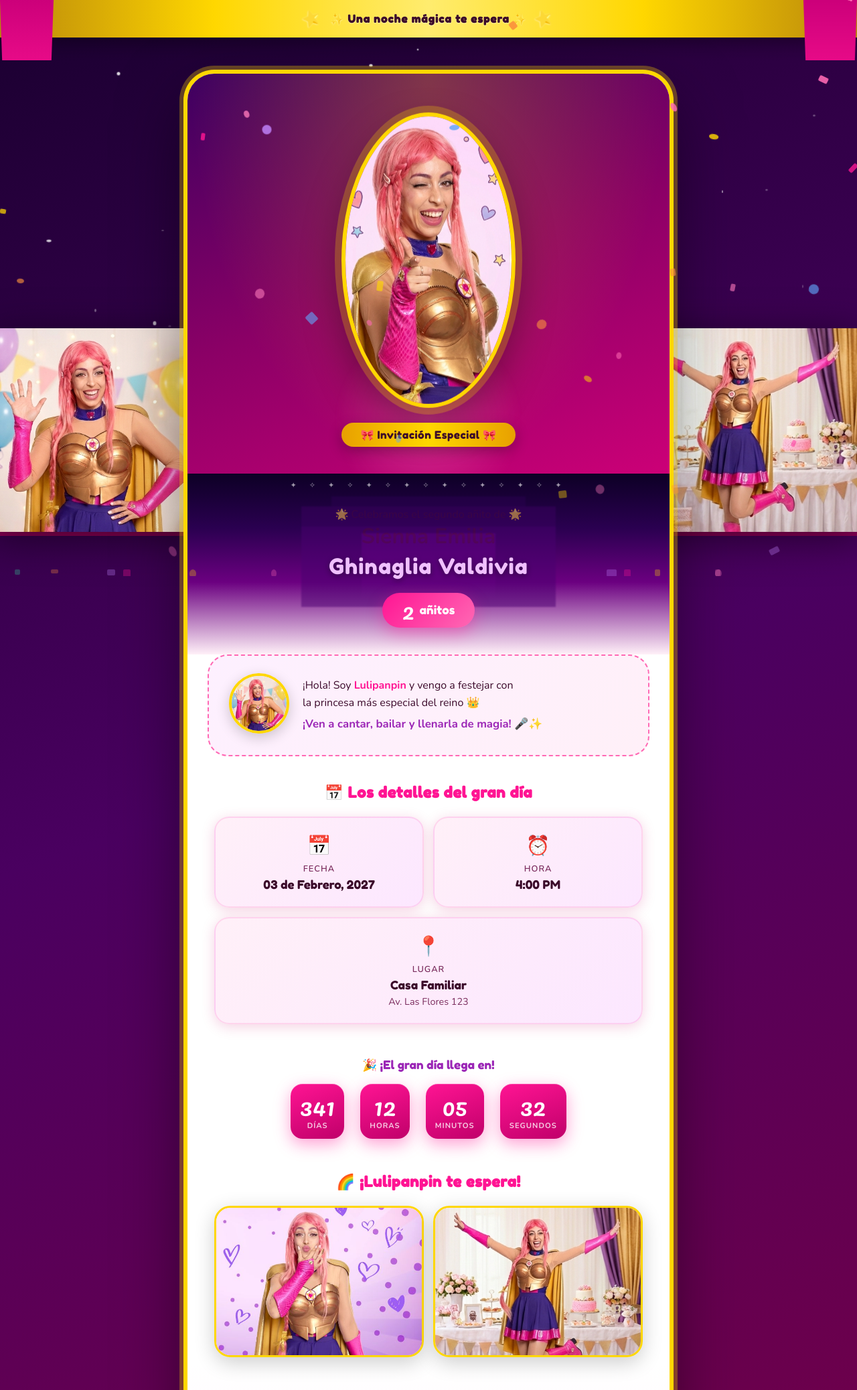
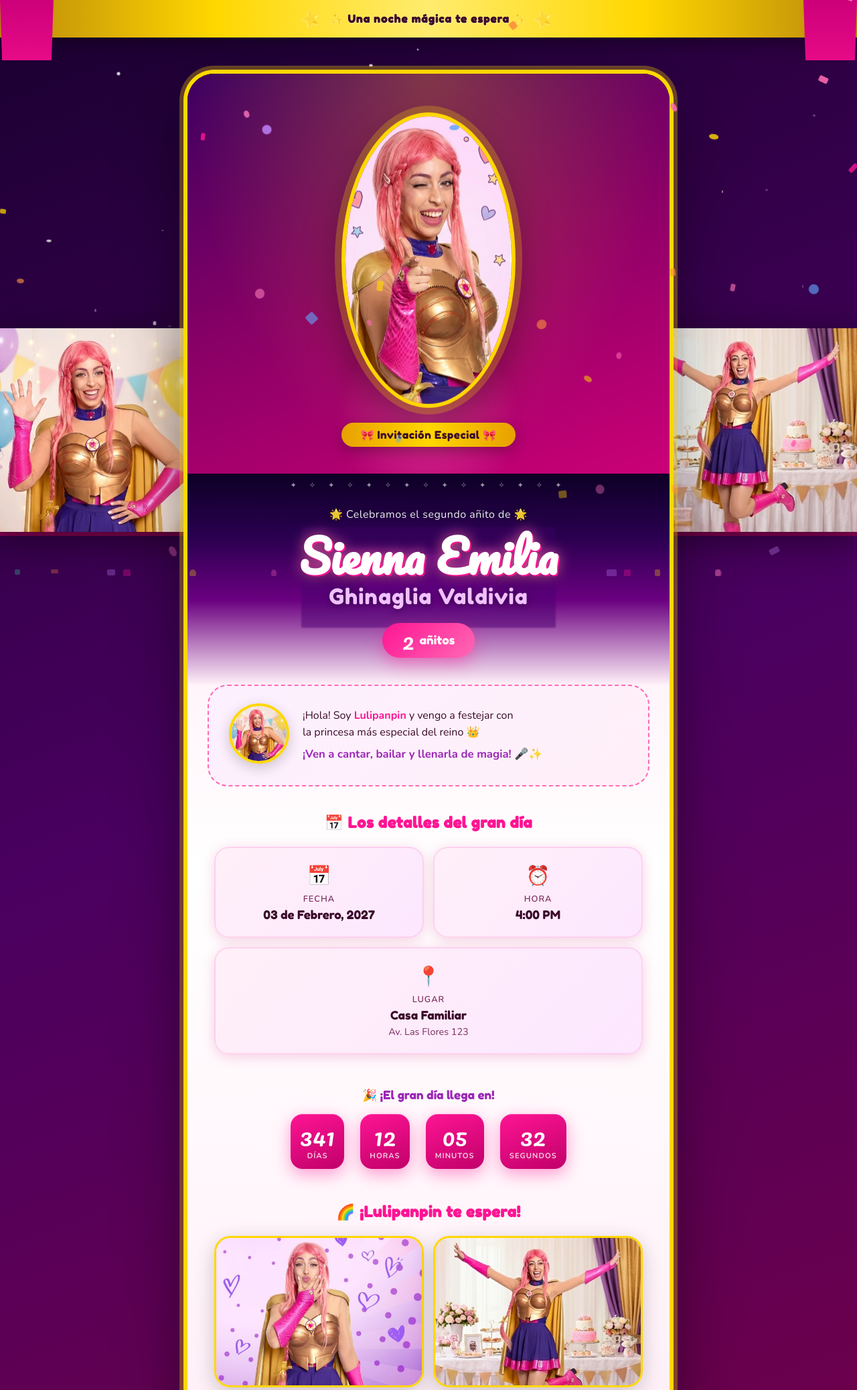
Before and after one commit to Ghinaglia/sienna-fiesta, a Flask app: page / in a window 1280 px wide. Shown: the top 2075 px of the page at 67% size. Run offline with Flask 3, Linux system fonts and the light colour scheme.

Commit message:
feat: fondo magico completo sin duplicados

```diff
--- a/static/style.css
+++ b/static/style.css
@@ -153,7 +153,6 @@ body {
     filter: drop-shadow(0 10px 30px rgba(0,0,0,0.5));
 }
 
-/* Esconder personajes en pantallas pequeñas */
 @media (max-width: 900px) {
     .side-character { display: none; }
 }
@@ -176,7 +175,15 @@ body {
     width: 95%;
     max-width: 720px;
     margin: 110px auto 100px;
-    background: var(--white);
+    background: linear-gradient(to bottom,
+        #0d0025 0%,
+        #2a0050 8%,
+        #6b0080 18%,
+        #fff0f8 30%,
+        #ffffff 45%,
+        #fff0f8 75%,
+        #fce7ff 100%
+    );
     border-radius: 40px;
     box-shadow:
         0 0 0 6px var(--gold),
@@ -204,7 +211,6 @@ body {
     overflow: hidden;
 }
 
-/* Fondo brillante del hero */
 .hero-section::before {
     content: "";
     position: absolute;
@@ -244,7 +250,7 @@ body {
 }
 
 @keyframes heroFloat {
-    0%, 100% { transform: translateY(0);   }
+    0%, 100% { transform: translateY(0); }
     50%       { transform: translateY(-12px); }
 }
 
@@ -268,11 +274,9 @@ body {
     text-align: center;
     position: relative;
     overflow: hidden;
-    background:
-        linear-gradient(to bottom, #0d0025 0%, #2a0050 30%, #6b0080 60%, #fff0f8 100%);
+    background: linear-gradient(to bottom, #0d0025 0%, #2a0050 30%, #6b0080 60%, #fff0f8 100%);
 }
 
-/* Cielo estrellado */
 .name-section::before {
     content: "✦ ✧ ✦ ✧ ✦ ✧ ✦ ✧ ✦ ✧ ✦ ✧ ✦ ✧ ✦";
     position: absolute;
@@ -285,7 +289,6 @@ body {
     animation: twinkleStars 3s ease-in-out infinite alternate;
 }
 
-/* Castillo CSS */
 .name-section::after {
     content: "";
     position: absolute;
@@ -300,7 +303,6 @@ body {
         80px 0 0 10px #4a0070,
         -80px -30px 0 10px #3a0060,
         80px -30px 0 10px #3a0060,
-        0px -20px 0 0px #3a0060,
         -40px -50px 0 5px #2a0050,
         40px -50px 0 5px #2a0050;
     opacity: 0.5;
@@ -310,6 +312,31 @@ body {
 @keyframes twinkleStars {
     from { opacity: 0.4; }
     to   { opacity: 1; }
+}
+
+.pre-title {
+    font-family: var(--font-body);
+    font-size: 1rem;
+    color: rgba(255,255,255,0.92);
+    text-shadow: 0 2px 8px rgba(0,0,0,0.5);
+    margin-bottom: 14px;
+    letter-spacing: 0.5px;
+    position: relative;
+    z-index: 2;
+}
+
+.baby-name {
+    font-family: var(--font-title);
+    font-size: clamp(2.8rem, 8vw, 4.2rem);
+    color: #fff;
+    line-height: 1.1;
+    position: relative;
+    z-index: 2;
+    display: inline-block;
+    text-shadow:
+        2px 2px 0px rgba(255,20,147,0.9),
+        0 0 20px rgba(255,105,180,0.9),
+        0 4px 16px rgba(0,0,0,0.5);
 }
 
 .baby-name::after { display: none; }
@@ -360,9 +387,7 @@ body {
     text-align: left;
 }
 
-.luli-quote-img {
-    flex-shrink: 0;
-}
+.luli-quote-img { flex-shrink: 0; }
 
 .luli-quote-img img {
     width: 90px;
@@ -422,9 +447,7 @@ body {
 }
 .event-card:hover { transform: translateY(-4px); }
 
-.event-card.wide {
-    grid-column: 1 / -1;
-}
+.event-card.wide { grid-column: 1 / -1; }
 
 .event-icon { font-size: 1.8rem; margin-bottom: 6px; }
 .event-label {
@@ -567,7 +590,7 @@ body {
 .rsvp-section {
     padding: 40px 40px;
     text-align: center;
-    background: linear-gradient(to bottom, var(--white), #fff0f8);
+    background: transparent;
 }
 
 .rsvp-subtitle {
@@ -685,7 +708,7 @@ body {
 .footer-section {
     padding: 30px 40px 50px;
     text-align: center;
-    background: linear-gradient(160deg, #fce7ff, #fff0f8);
+    background: transparent;
     font-family: var(--font-body);
     font-size: 1rem;
     color: var(--text-mid);
@@ -699,7 +722,6 @@ body {
 @keyframes heartPulse { to { transform: scale(1.08); letter-spacing: 6px; } }
 
 /* — Responsive / Mobile-first ————————— */
-
 input, select, textarea { font-size: 16px !important; }
 * { -webkit-tap-highlight-color: transparent; }
 html { -webkit-overflow-scrolling: touch; }
```
